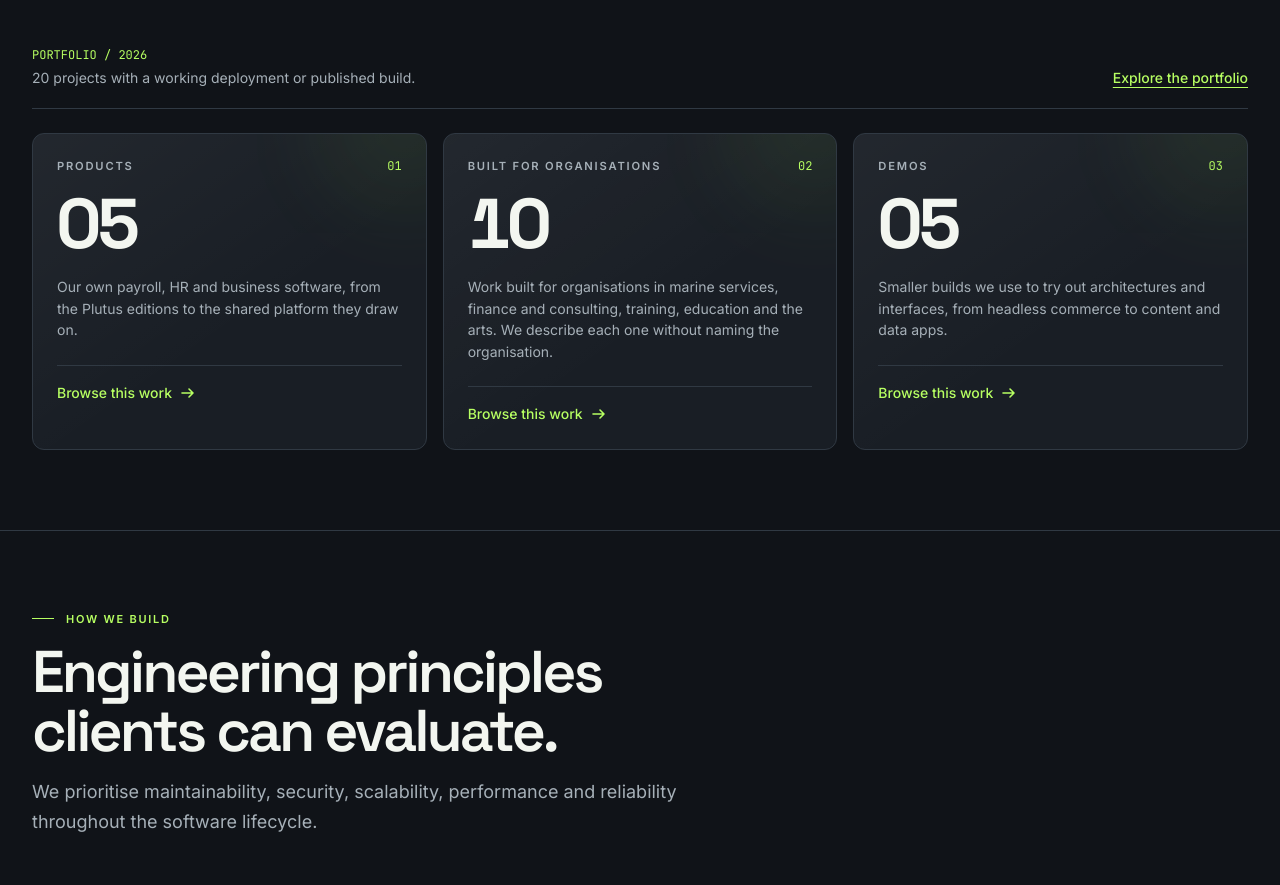
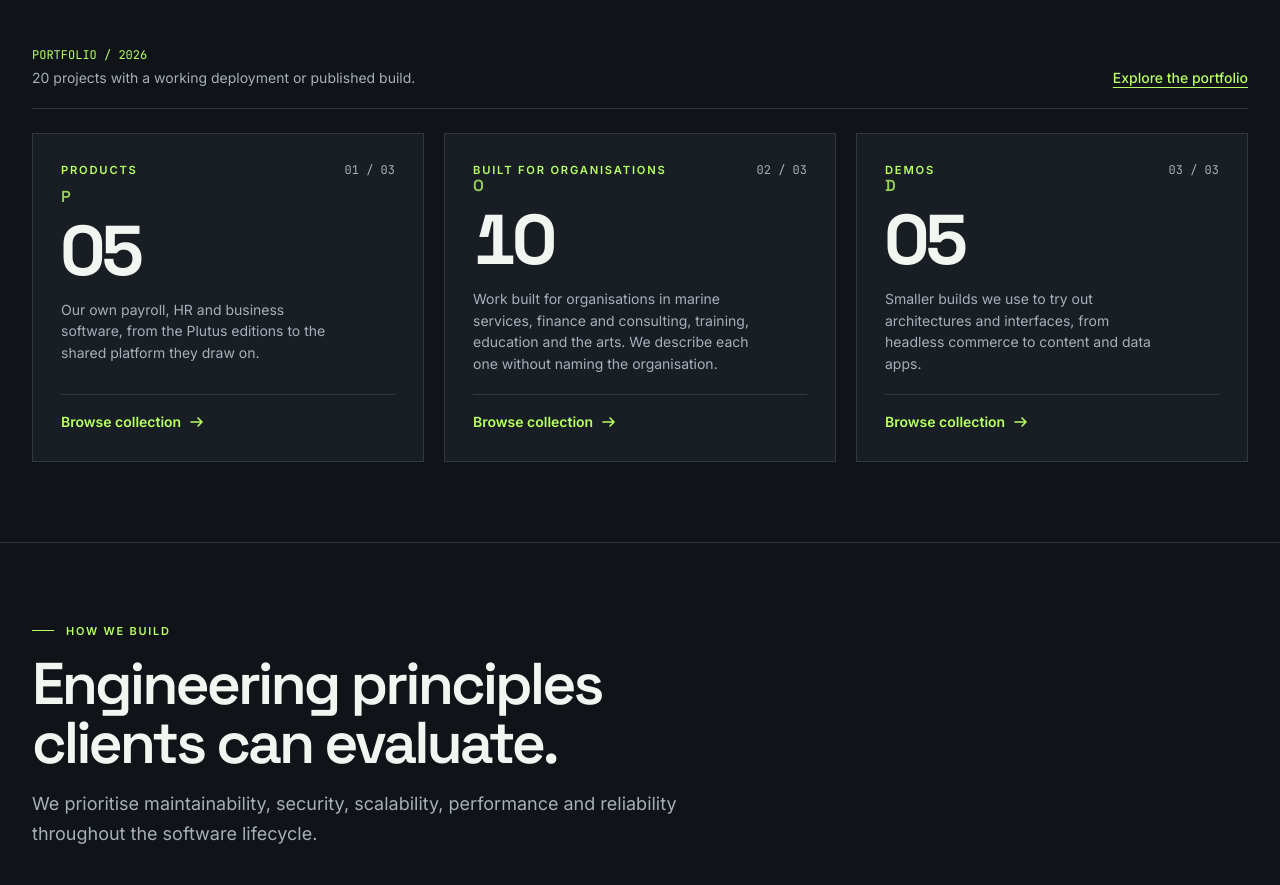
Before and after one commit to oghenenoghie/aqvessa, a Next.js app in the folder web/corporate-site/: page / in a window 1280 px wide. Shown: the part 4340-5225 px from the top of the page. Built offline with nearby package versions, Linux system fonts and the light colour scheme; no server answers.

Commit message:
Redesign portfolio category cards as visual navigation panels

```diff
--- a/web/corporate-site/src/components/sections/projects-band.tsx
+++ b/web/corporate-site/src/components/sections/projects-band.tsx
@@ -2,7 +2,8 @@ import { SectionHead, sectionClass } from "@/components/section-head";
 import { ArrowIcon } from "@/components/ui/button";
 import { PROJECT_GROUPS, WORKING_PROJECTS } from "@/content/projects";
 
-/** Home page summary of the projects page: one tile per group with its count. */
+const symbols: Record<string, string> = { products: "P", organisations: "O", demos: "D" };
+
 export function ProjectsBand() {
   return (
     <section aria-labelledby="projects-title" className={sectionClass}>
@@ -17,22 +18,29 @@ export function ProjectsBand() {
           </div>
           <a href="/projects" className="link type-body-sm font-medium">Explore the portfolio</a>
         </div>
-        <ul className="grid gap-4 md:grid-cols-3">
-          {PROJECT_GROUPS.map((group, index) => (
-            <li key={group.id}>
-              <a href={`/projects#${group.id}`} className="frontier-tile group grid h-full content-start gap-4 rounded-lg border border-hairline p-6 text-ink no-underline transition-[border-color,transform] duration-200 hover:-translate-y-0.5 hover:border-brand focus-visible:outline-2 focus-visible:outline-offset-4 focus-visible:outline-brand">
-                <div className="flex items-center justify-between">
-                  <span className="type-label text-ink-muted">{group.label}</span>
-                  <span className="type-mono-sm text-brand-text">0{index + 1}</span>
-                </div>
-                <span className="type-display-lg tabular-nums">{String(WORKING_PROJECTS.filter((p) => p.group === group.id).length).padStart(2, "0")}</span>
-                <span className="type-body-sm text-ink-muted">{group.intro}</span>
-                <span className="mt-2 inline-flex items-center gap-2 border-t border-hairline pt-4 type-body-sm font-medium text-brand-text [&_svg]:size-4">
-                  Browse this work <ArrowIcon />
-                </span>
-              </a>
-            </li>
-          ))}
+        <ul className="grid gap-5 md:grid-cols-3">
+          {PROJECT_GROUPS.map((group, index) => {
+            const count = WORKING_PROJECTS.filter((p) => p.group === group.id).length;
+            return (
+              <li key={group.id}>
+                <a href={`/projects#${group.id}`} className="frontier-card group relative grid h-full min-h-[280px] content-between overflow-hidden rounded-xl border border-hairline bg-surface p-6 text-ink no-underline transition-[border-color,transform,box-shadow] duration-300 hover:-translate-y-1 hover:border-brand hover:shadow-[0_18px_55px_rgb(0_0_0_/_0.24)] focus-visible:outline-2 focus-visible:outline-offset-4 focus-visible:outline-brand sm:p-7">
+                  <div aria-hidden="true" className="frontier-card-grid absolute inset-0" />
+                  <div className="relative flex items-center justify-between gap-3">
+                    <span className="type-label text-brand-text">{group.label}</span>
+                    <span className="type-mono-sm text-ink-muted">0{index + 1} / 03</span>
+                  </div>
+                  <div className="relative grid gap-3">
+                    <span aria-hidden="true" className="frontier-card-glyph font-display text-8xl font-semibold leading-none tracking-[-.1em] text-brand/80">{symbols[group.id]}</span>
+                    <span className="type-display-lg tabular-nums">{String(count).padStart(2, "0")}</span>
+                    <span className="max-w-[32ch] type-body-sm text-ink-muted">{group.intro}</span>
+                  </div>
+                  <span className="relative mt-5 inline-flex items-center gap-2 border-t border-hairline pt-4 type-body-sm font-semibold text-brand-text [&_svg]:size-4">
+                    Browse collection <ArrowIcon />
+                  </span>
+                </a>
+              </li>
+            );
+          })}
         </ul>
       </div>
     </section>
```
